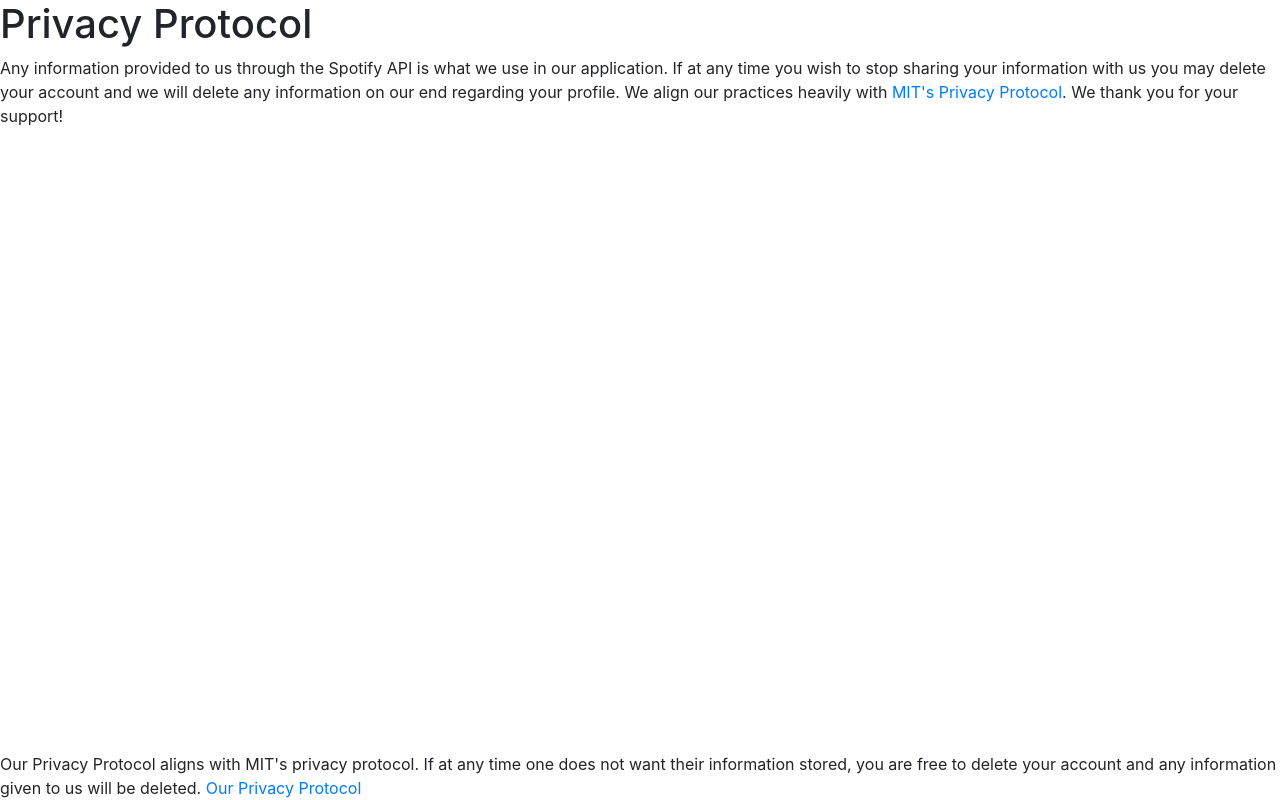
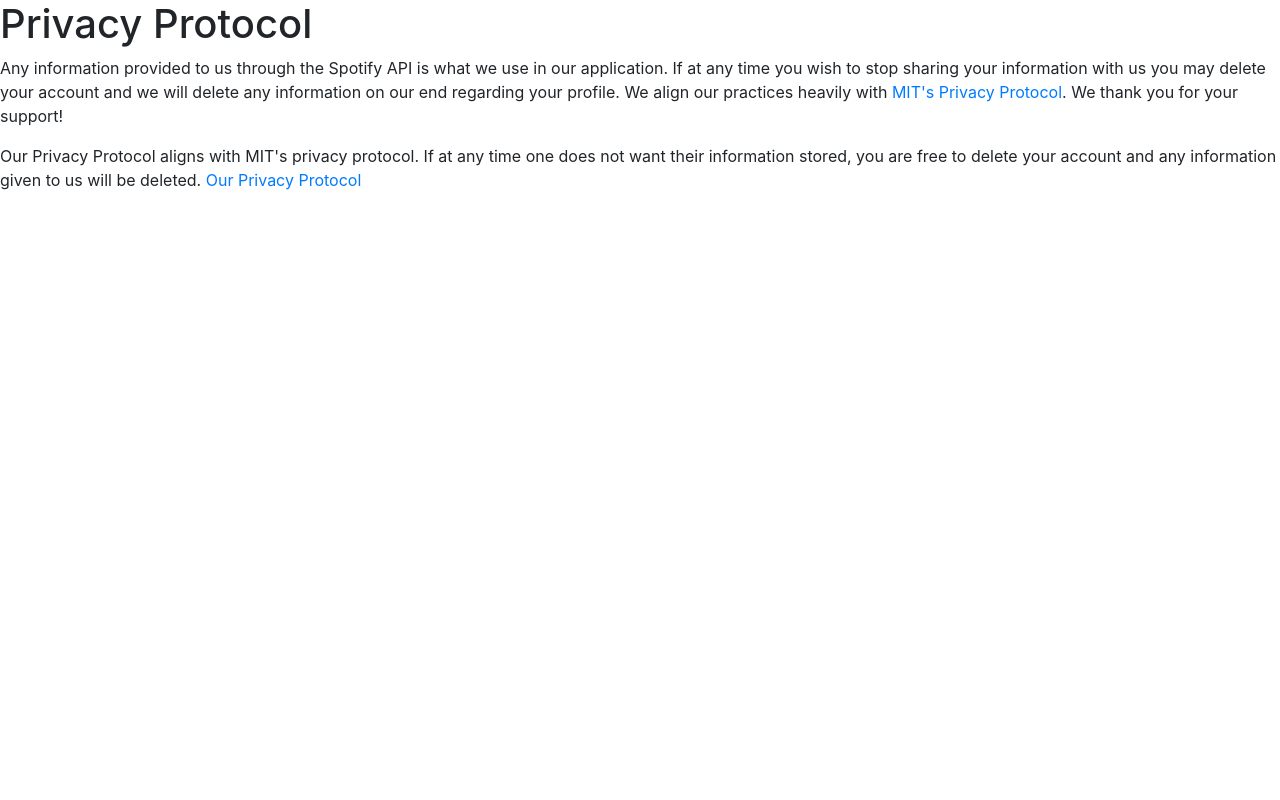
Before and after one commit to damon6291/wbdv-f20-music-client-react, a React (Create React App) app: page /Privacy in a window 1280 px wide. Built offline with nearby package versions, Linux system fonts and the light colour scheme.

Commit message:
small fix for the footer

```diff
--- a/src/components/Privacy/Privacy.js
+++ b/src/components/Privacy/Privacy.js
@@ -2,7 +2,7 @@
 
 const privacyFooter = () => {
     return (
-        <footer style={{position:"absolute", bottom:"0px"}}>
+        <footer style={{position:"relative", bottom:"0px"}}>
             Our Privacy Protocol aligns with MIT's privacy protocol. If at any time one does not want their information stored, you are free to delete your account and any information given to us will be deleted.
             <a href="/Privacy"> Our Privacy Protocol</a>
         </footer>
```
